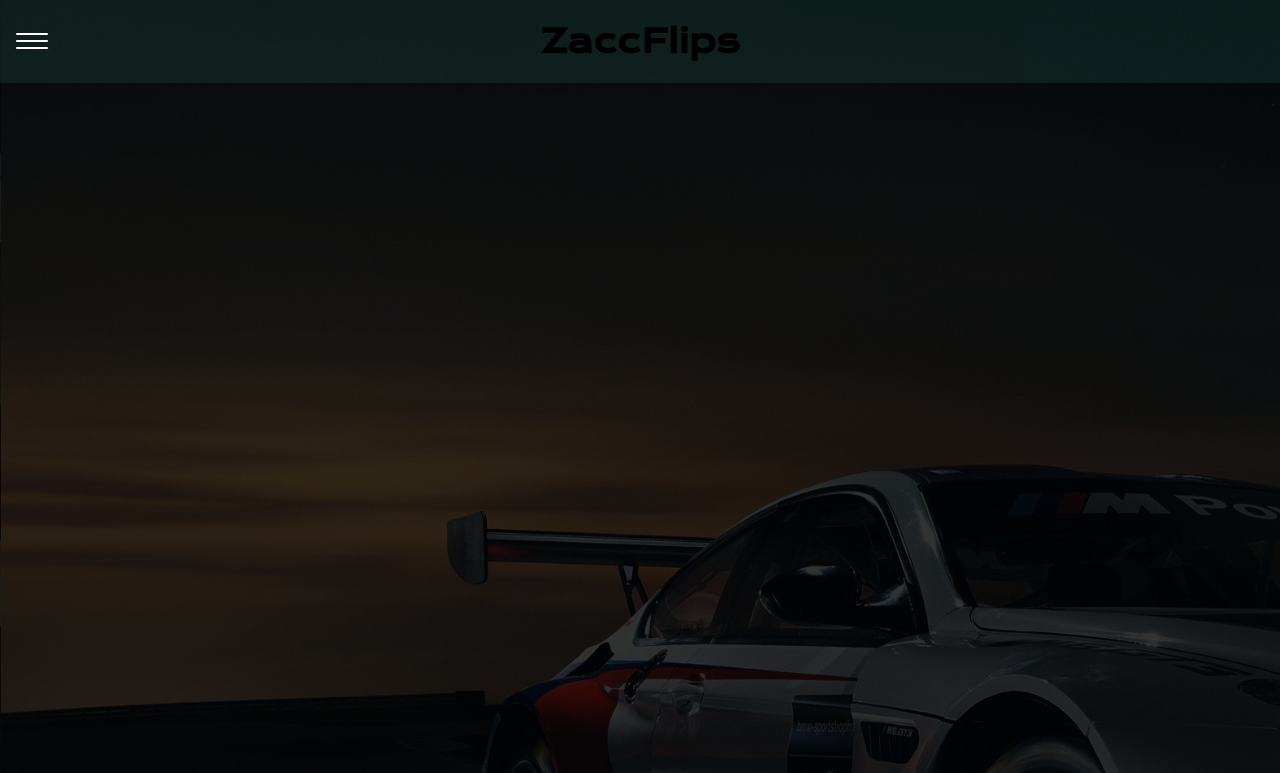
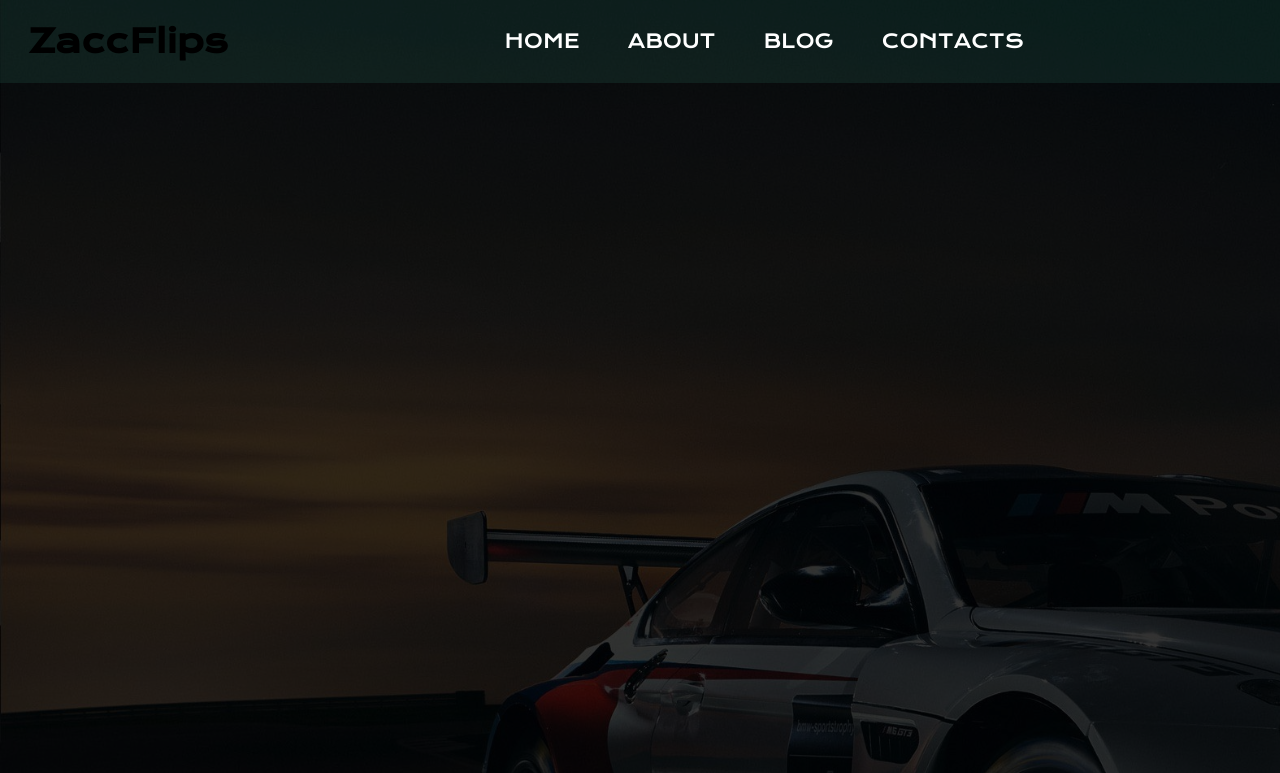
Before and after one commit to ZaccFlips/nav-proj.github.io, a plain HTML site: page index.html in a window 1280 px wide. Shown: the top 773 px of the page. Drawn offline with nearby package versions, Linux system fonts and the light colour scheme.

Commit message:
finished all with the animations guess my project ends here!

```diff
--- a/style.css
+++ b/style.css
@@ -19,7 +19,7 @@ body{
     display: grid;
     place-items: center;
 }
-/*navigation styles start*/
+/*navigation styles start...for mobile/smaller displays*/
 header{
     background: var(--background);
     text-align: center;
@@ -69,12 +69,12 @@ nav{
     width: 100%;
     transform: scale(1, 0);
     transform-origin: bottom;
-    transition: transform 0.5s ease-in-out;
+    transition: transform 0.4s ease-in-out;/*the transition affects the content of the 'nav' tag (blue bg)*/
 }
 nav ul{
     margin: 0;
     padding: 0;
-    list-style: none;;
+    list-style: none;
 }
 nav li{
     margin-bottom: 1em;
@@ -84,12 +84,72 @@ nav a{
     text-decoration: none;
     font-size: 1.2rem;
     text-transform: uppercase;
-    color: cornsilk;
+    color: #fff;
+    opacity: 0;
+    transition: opacity 100ms ease-in-out;/*opacity the transition of the content in the 'a' tags 400ms time taken for the content to come up*/
+    /*note: the above transition happens when its not checked*/
 }
 nav a:hover{
-    color: #000;
+    color: rgb(6, 116, 101);
 }
 /*........'~' looks for any preceeding sibling, it doesnt hve to be the immediate*/
 .nav-toggle:checked ~ nav{
     transform: scale(1, 1);
 }
+.nav-toggle:checked ~ nav a{
+    opacity: 1;
+    transition: opacity 250ms ease-in-out 400ms;/*the transition happens when its checked*/
+}
+
+/*....................larger displays.........................*/
+
+
+@media only screen and (min-width: 800px){
+     .nav-toggle-label{
+        display: none;
+     }
+     header{
+         display: grid;
+         grid-template-columns: 1fr auto minmax(600px, 3fr) 1fr;
+     }
+     .logo{
+         grid-column: 1 / 3;
+     }
+     nav{
+         all: unset;/*it removes all of features we applied on the 'nav' tag before applyin the media querry*/
+         grid-column: 3 / 4;
+         display: flex;
+         justify-content: flex-end;
+         align-items: center;
+     }
+     nav a{
+         opacity: 1;
+         position: relative;
+     }
+     nav ul{
+         display: flex;/*displays the content horizontally*/
+         justify-content: flex-end;/*moves the content to the right*/
+         align-items: center;
+     }
+     nav li{
+         margin-left: 3em;
+         margin-bottom: 0;
+     }
+     nav a::before{
+         /*brings up all this line at the top of the menu*/
+         content: "";
+         display: block;
+         height: 5px;
+         background: rgb(6, 116, 101);
+         position: absolute;
+         bottom: -.75em;
+         left: 0;
+         right: 0;
+         transform: scale(0, 1);/*0,1 shrinks the width instead*/
+         /*transform-origin: left;*/
+         transition: ease-in-out 250ms;
+     }
+     nav a:hover::before{
+         transform: scale(1,1);
+     }
+}
```
